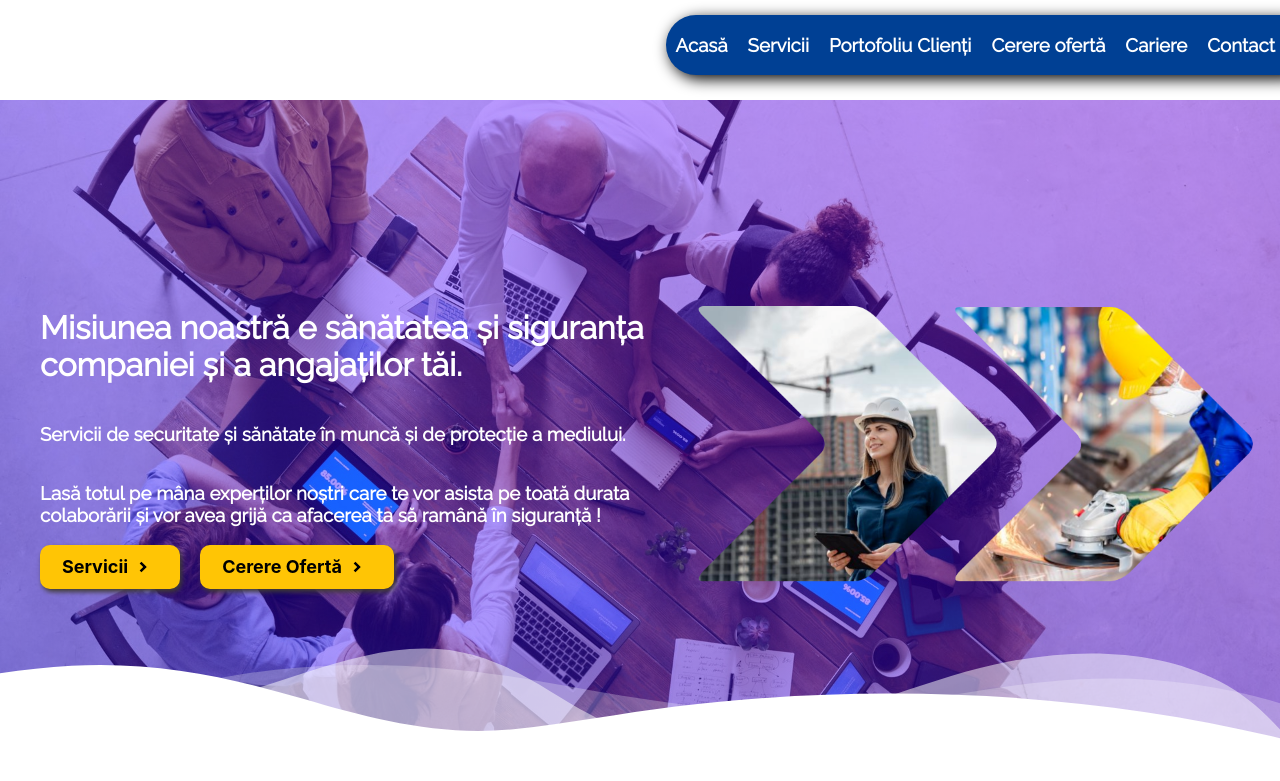
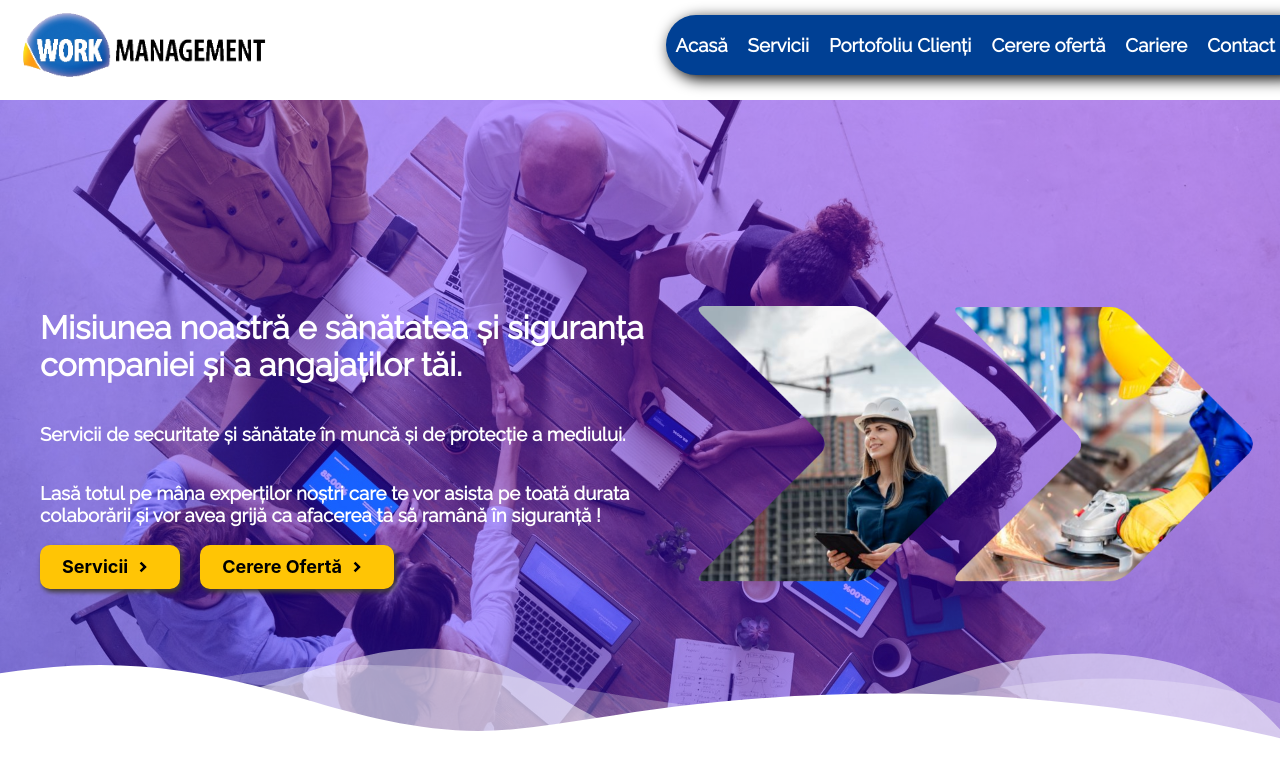
Before and after one commit to bmarcu13/work-management-website, a React (Create React App) app: page / in a window 1280 px wide. Shown: the top 781 px of the page. Built offline with nearby package versions, Linux system fonts and the light colour scheme.

Commit message:
Fixed logo not reappering

```diff
--- a/src/Components/MenuButtons/NavigationBarButton.js
+++ b/src/Components/MenuButtons/NavigationBarButton.js
@@ -7,7 +7,6 @@ import { dropdownItemsLeft, dropdownItemsRight } from "../NavigationBarData";
 export default function NavigationBarButton({ buttonData, index }) {
     let location = useLocation();
     let goTo = "";
-    console.log(location);
     if (location.pathname.indexOf("/servicii/") == -1) {
         goTo = "servicii/";
     }
--- a/src/Components/NavigationBar/NavigationBar.js
+++ b/src/Components/NavigationBar/NavigationBar.js
@@ -1,7 +1,7 @@
 import React from "react";
 import "./NavigationBar.css";
 
-import { useState, useEffect} from "react";
+import { useState, useEffect } from "react";
 import Logo from "../../img/logo-white-inside.png";
 import { menuItems } from "../NavigationBarData";
 import NavigationBarButton from "../MenuButtons/NavigationBarButton";
@@ -13,20 +13,27 @@ import { IoClose } from "react-icons/io5";
 let menuWasToggled = false;
 
 export default function NavigationBar() {
-    const [showLogo, setShowButton] = useState(false);
-    useEffect(() => {
+    const [showLogo, setShowButton] = useState(true);
+    const [isDrawerOpen, setIsDrawerOpen] = useState(false);
+
     window.addEventListener("scroll", () => {
         if (window.pageYOffset < 300) {
             setShowButton(true);
-                } else {
+        } else if (window.pageYOffset > 300) {
             setShowButton(false);
         }
     });
-        }, []);
 
-
-
-    const [isDrawerOpen, setIsDrawerOpen] = useState(false);
+    // useEffect(() => {
+    //     window.addEventListener("scroll", () => {
+    //         if (window.pageYOffset < 300) {
+    //             setShowButton(true);
+    //         } else {
+    //             setShowButton(false);
+    //         }
+    //         console.log(window.pageYOffset);
+    //     });
+    // }, []);
 
     const scrollToTop = () => {
         window.scrollTo(0, 0);
@@ -63,14 +70,13 @@ export default function NavigationBar() {
             </div>
 
             <div className="navigation-menu-section">
-
                 {/* {showLogo && ( */}
                 <img
                     className="logo"
                     src={Logo}
                     alt="logo"
                     onClick={scrollToTop}
-                    style={{ visibility: showLogo ? "hidden" : "block"}}
+                    style={{ visibility: showLogo ? "visible" : "hidden" }}
                 ></img>
                 {/* )} */}
                 {/* )} */}
```
Lines whose indentation alone changed are shown as unchanged.
